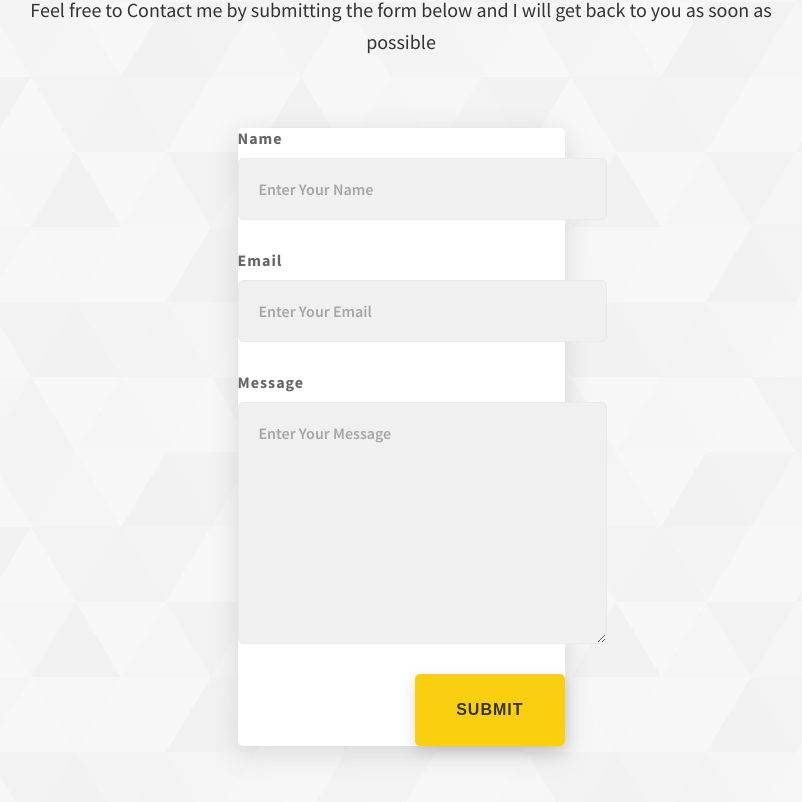
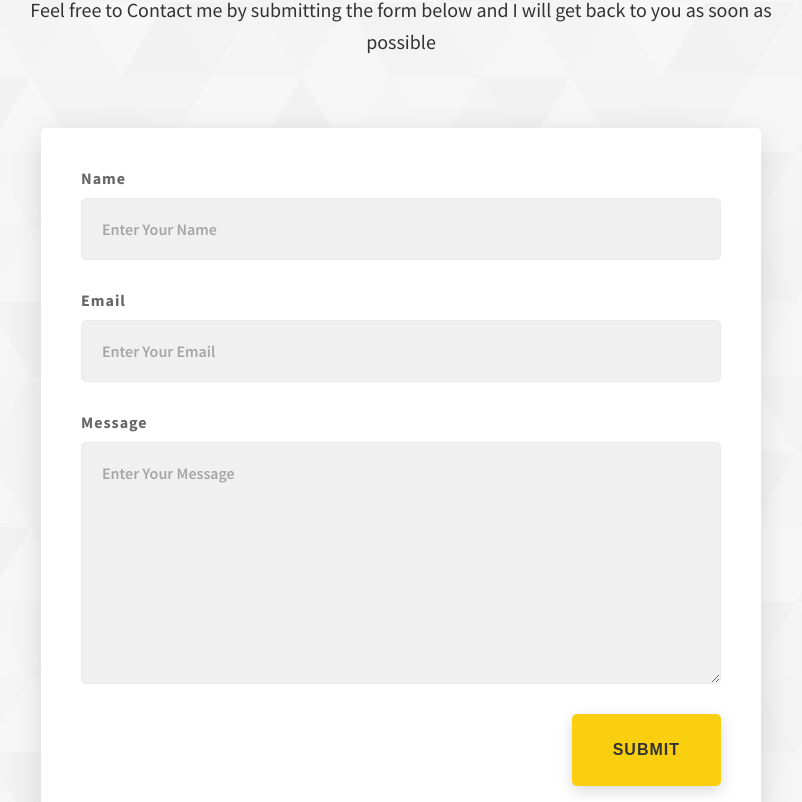
Before and after one commit to elchin-jafar/portfolio, a React (Vite) app: page / in a window 1280 px wide. Shown: the part 2878-3680 px from the top of the page, without its empty margins (239-1041 px from the left). Built offline with nearby package versions, Linux system fonts and the light colour scheme.

Commit message:
fix contact section style

```diff
--- a/src/pages/Contact.module.css
+++ b/src/pages/Contact.module.css
@@ -30,12 +30,24 @@
 .form form {
     display: flex;
     flex-direction: column;
-    align-items: start;
+    align-items: stretch;
+    width: 50vw;
+    padding: 4rem;
+    transition: width;
+    transition-duration: 0.2s;
 }
 
-/* .form form * {
-    display: block;
-} */
+@media only screen and (min-width: 1920px) {
+    .form form {
+        width: 40vw;
+    }
+}
+
+@media only screen and (min-width: 2150px) {
+    .form form {
+        width: 30vw;
+    }
+}
 
 .form form input,
 .form form textarea {
@@ -44,7 +56,6 @@
     color: #333;
     padding: 2rem;
     margin-bottom: 3rem;
-    width: 100%;
     border: 1px solid #ebebeb;
     font-size: 1.6rem;
     letter-spacing: 0;
```
